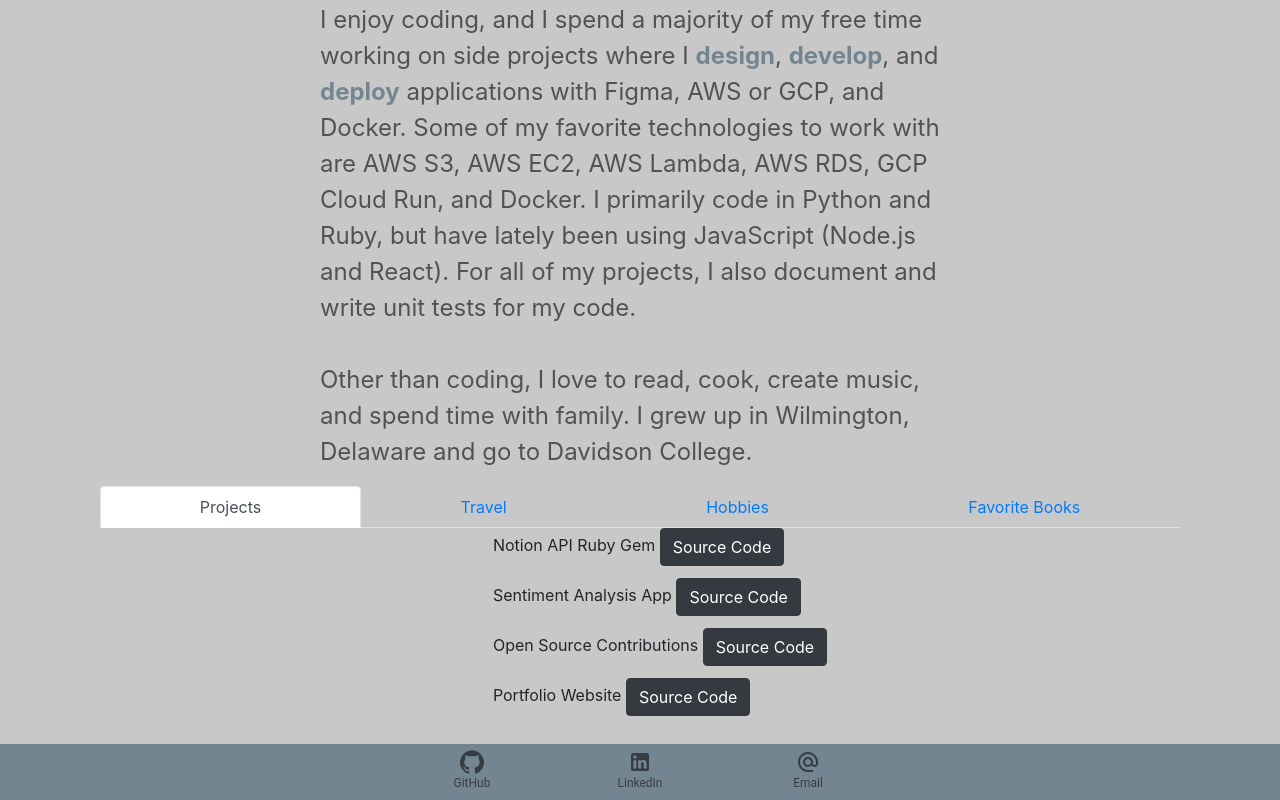
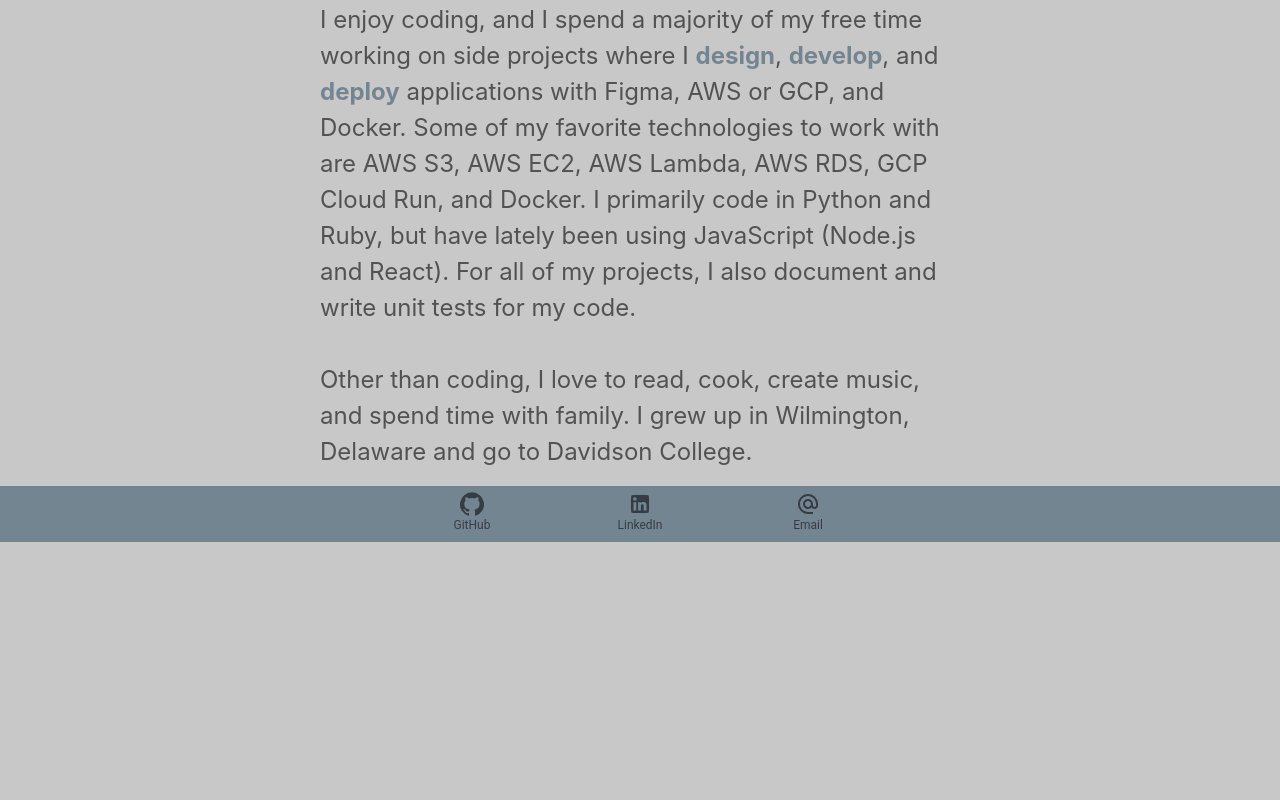
Before and after one commit to danmurphy1217/website, a React (Create React App) app: page /about in a window 1280 px wide. Shown: the part 464-1264 px from the top of the page. After the commit the page ends 1006 px from the top, so only its background shows below. Built offline with nearby package versions, Linux system fonts and the light colour scheme.

Commit message:
remove extra contents from the about page

```diff
--- a/src/pages/About.js
+++ b/src/pages/About.js
@@ -2,7 +2,7 @@
 import {PageSupportingContent} from "../components/PageSupportingContent";
 import AboutPageContent from "./contents/AboutPageContents"
 import { Descriptors } from "../components/HomeMain";
-import AboutMain from "../components/AboutMain";
+// import AboutMain from "../components/AboutMain";
 import Footer from "../components/Footer";
 import Divider from "../components/extras/Divider";
 import Container from "../styles/Global";
@@ -15,7 +15,7 @@
       <Divider />
       <Divider color="#C8C8C8"/>
       <PageSupportingContent content={AboutPageContent()} />
-      <AboutMain />
+      {/* <AboutMain /> */}
       <Footer />
     </Container>
   );
```
Also changed, not shown: 1 other file (tests, documents, lock files or other folders).
